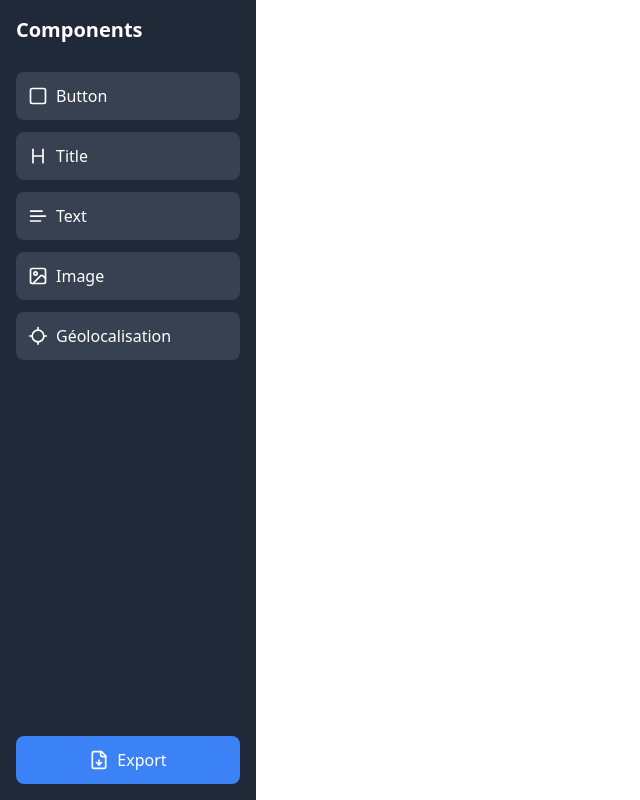
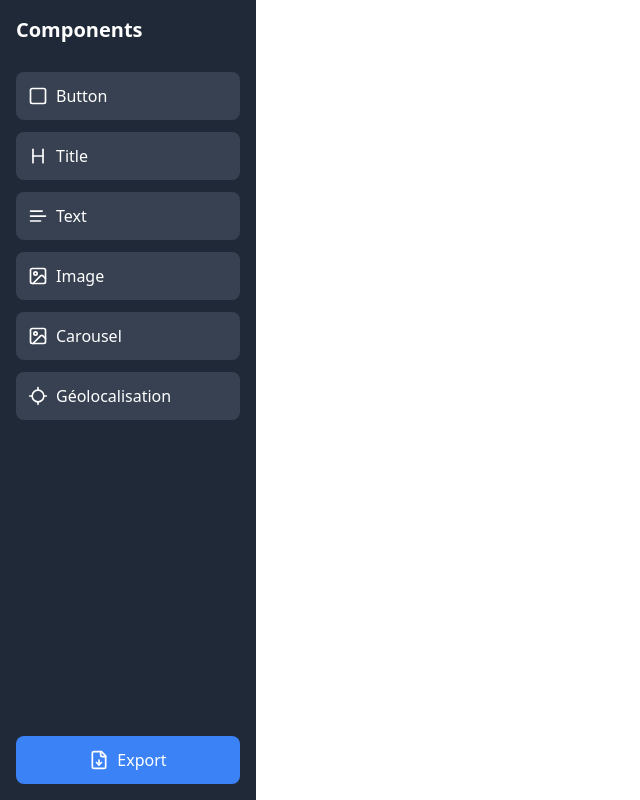
Before and after one commit to ghostland-dev/srcum-figma-like, a React (Vite) app: page / in a window 1280 px wide. Shown: the whole page, without its empty margins (0-640 px from the left). Built offline with nearby package versions, Linux system fonts and the light colour scheme.

Commit message:
Ajout carousel

```diff
--- a/src/components/Canvas.tsx
+++ b/src/components/Canvas.tsx
@@ -81,6 +81,15 @@ export function Canvas({
               style={{width: '250px', height: 'auto'}}
             />
           )}
+          {component.type === 'carousel' && (
+            <Swiper className="w-64 h-32 bg-gray-200">
+              {(component.images || []).map((image, index) => (
+                <SwiperSlide key={index}>
+                  <img src={image} alt={`Slide ${index}`} className="w-full h-full object-cover" />
+                </SwiperSlide>
+              ))}
+            </Swiper>
+          )}
         </div>
       ))}
     </div>
--- a/src/components/Sidebar.tsx
+++ b/src/components/Sidebar.tsx
@@ -47,6 +47,13 @@ export function Sidebar({ onAddComponent, components }: SidebarProps) {
         <Image size={20} />
         <span>Image</span>
       </button>
+      <button
+        onClick={() => onAddComponent('carousel')}
+        className="flex items-center gap-2 text-white bg-gray-700 hover:bg-gray-600 p-3 rounded-lg w-full"
+      >
+        <Image size={20} />
+        <span>Carousel</span>
+      </button>
 
       <div className="space-y-2">
         <button
```
